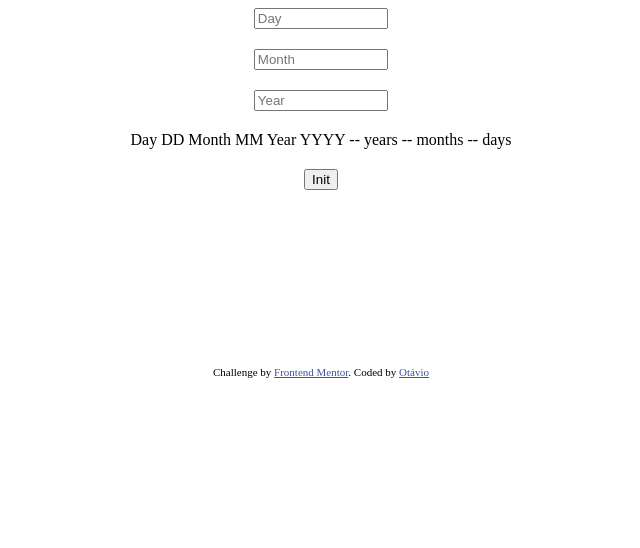
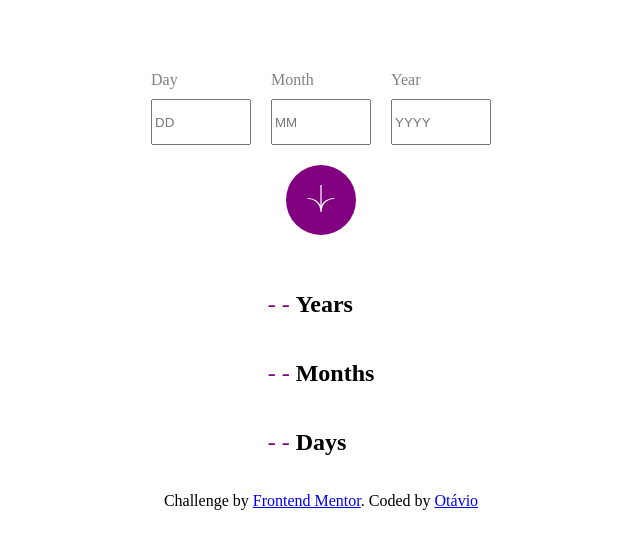
Before and after one commit to VRS-Z/100Dev, a website: page age-calculator-app-main/index.html in a window 1280 px wide. Shown: the whole page, without its empty margins (319-959 px from the left). Drawn offline with Linux system fonts and the light colour scheme.

Commit message:
age-calculator incomplete

```diff
--- a/age-calculator-app-main/app.js
+++ b/age-calculator-app-main/app.js
@@ -1,48 +1,103 @@
-// 1- Acessar o input info
-// 1a- used method get for catch the info field
-// 1b- saved the info at one variable
-// 1c- to use the info at code
+/**
+ *
+ * @param {Number} year
+ * @param {Number} month
+ * @param {Number} day
+ */
+function setDateDiff(years, months, days) {
+  document.querySelector("#resultYear i").innerText = years;
+  document.querySelector("#resultMonth i").innerText = months;
+  document.querySelector("#resultDay i").innerText = days;
+}
 
-// Pegar o ano atual usando new Date()
-// extrair o ano com .getFullYear()
-// Subtrair o ano de nascimento do ano atual
+function isLeapYear(year) {
+  return (year % 4 == 0 && year % 100 != 0) || year % 400 == 0;
+}
 
-// eu quero pegar dois valores de mês
-// Se o mês atual é menor que o mês de nascimento
-// deve diminuir 1 ano
+/**
+ *
+ * @param {Date} date1
+ */
+function getDaysLastMonth(date1) {
+  const FEBRUARY_INDEX = 1;
+  let month = 0;
+  let year = 0;
 
-// se o mês atual é igual
-// comparar o dia atual com o dia de nascimento
-// se o dia ainda não chegou, deve também diminuir a idade
-// Primeiro, subtrair apenas o ano
-// Depois, verificar o ajuste com base no mês e dia
+  if (date1.getMonth() > 0) {
+    month = date1.getMonth() - 1;
+    year = date1.getFullYear();
+  } else {
+    month = 11;
+    year = date1.getFullYear() - 1;
+  }
+
+  return month != FEBRUARY_INDEX
+    ? 30 + ((month % 7) % 2 == 0)
+    : 28 + isLeapYear(year);
+}
+
+/**
+ *
+ * @param {Date} date1
+ * @param {Date} date2
+ */
+function getDayDiff(date1, date2) {
+  const day1 = date1.getDate();
+  const day2 = date2.getDate();
+
+  let remDaysLastMonth = 0;
+  if (day1 < day2) {
+    remDaysLastMonth = getDaysLastMonth(date1);
+  }
+
+  return remDaysLastMonth + day1 - day2;
+}
+
+/**
+ *
+ * @param {Date} date1
+ * @param {Date} date2
+ */
+function getMonthDiff(date1, date2) {
+  const month1 = date1.getMonth();
+  const month2 = date2.getMonth();
+  const monthComplete = date1.getDate() >= date2.getDate();
+
+  let monthBefore = 0;
+  if (month2 > month1 || (month2 == month1 && !monthComplete)) {
+    monthBefore = 12;
+  }
+
+  return monthBefore + (month1 - month2 - 1) + monthComplete;
+}
+/**
+ *
+ * @param {Date} date1
+ * @param {Date} date2
+ */
+function getYearDiff(date1, date2) {
+  const year1 = date1.getFullYear();
+  const year2 = date2.getFullYear();
+
+  const yearComplete =
+    date1.getMonth() > date2.getMonth() ||
+    (date1.getMonth() == date2.getMonth() &&
+      date1.getDate() >= date2.getDate());
+
+  return year1 - year2 - 1 + yearComplete;
+}
 
 function agir() {
-  let dataAtual = new Date().getFullYear();
-  let mesAtual = new Date().getMonth();
-  let diaAtual = new Date().getDay();
+  const bornDate = new Date(
+    /*year=*/ Number(document.getElementById("year").value),
+    /*month=*/ Number(document.getElementById("month").value) - 1,
+    /*day=*/ Number(document.getElementById("day").value)
+  );
+  const nowDate = new Date();
 
-  const birthYear = document.getElementById("year").value;
-  document.getElementById("resultYear").innerHTML =
-    dataAtual - birthYear + " years";
-  if (!birthYear) {
-    return alert("Valor invalido, por favor coloque um número valido");
-  }
-  const birthMonth = document.getElementById("month").value;
-  document.getElementById("resultMonth").innerHTML =
-    mesAtual - birthMonth + " months";
-  if (!birthMonth) {
-    return alert("Valor invalido, por favor coloque um número valido");
-  }
-  const birthDay = document.getElementById("day").value;
-  document.getElementById("resultDay").innerHTML =
-    birthDay - diaAtual + " days";
-  if (!birthDay) {
-    return alert("Valor invalido, por favor coloque um número valido");
-  }
+  const dayDiff = getDayDiff(nowDate, bornDate);
+  const monthDiff = getMonthDiff(nowDate, bornDate);
+  const yearDiff = getYearDiff(nowDate, bornDate);
+
+  setDateDiff(yearDiff, monthDiff, dayDiff);
 }
-
-// Se o campo estiver vazio, retornar um alerta.
-// Quero acessar o campo e conferir se está vazio
-// Se algum campo estiver vazio
-// Retornar alerta
--- a/age-calculator-app-main/assets/stylesheet/style.css
+++ b/age-calculator-app-main/assets/stylesheet/style.css
@@ -1,19 +1,66 @@
-/* .painel {
-  display: flex;
-  flex-direction: row;
-  gap: 3%;
-}
-
-.painel input {
-  max-width: 20%;
-} */
-
 body {
   display: flex;
   flex-direction: column;
   align-items: center;
   gap: 20px;
 }
-input {
-  max-width: 10%;
+
+.container {
+  color: gray;
+  margin-top: 5%;
+  display: flex;
+  flex-direction: row;
+  justify-content: center;
+  gap: 20px;
 }
+
+.sub-container {
+  max-width: 100px;
+  display: flex;
+  flex-direction: column;
+  gap: 10px;
+}
+
+.sub-container input {
+  height: 40px;
+  text-align: start;
+}
+
+.result {
+  margin-top: 20px;
+  display: flex;
+  flex-direction: column;
+  gap: 10px;
+}
+
+.result strong {
+  color: black;
+  font-size: x-large;
+}
+
+.result i {
+  color: purple;
+  font-size: x-large;
+}
+
+.btn {
+  border-radius: 70%;
+  width: 70px;
+  height: 70px;
+  background-color: purple;
+  border: none;
+}
+
+.btn:hover {
+  color: white;
+}
+
+img {
+  height: 40%;
+  border-radius: 50%;
+}
+
+.btn:hover {
+  cursor: pointer;
+  background-color: black;
+}
--- a/age-calculator-app-main/index.html
+++ b/age-calculator-app-main/index.html
@@ -16,28 +16,32 @@
 
     <!-- Feel free to remove these styles or customise in your own stylesheet 👍 -->
     <link rel="stylesheet" href="assets/stylesheet/style.css" />
-    <style>
-      .attribution {
-        font-size: 11px;
-        text-align: center;
-      }
-      .attribution a {
-        color: hsl(228, 45%, 44%);
-      }
-    </style>
   </head>
   <body>
-    <input type="text" placeholder="Day" id="day" />
-    <input type="text" placeholder="Month" id="month" />
-    <input type="text" placeholder="Year" id="year" />
+    <div class="container">
+      <div class="sub-container">
+        <label for="text">Day</label>
+        <input type="text" placeholder="DD" id="day" />
+      </div>
+      <div class="sub-container">
+        <label for="text">Month</label>
+        <input type="text" placeholder="MM" id="month" />
+      </div>
+      <div class="sub-container">
+        <label for="text">Year</label>
+        <input type="text" placeholder="YYYY" id="year" />
+      </div>
+    </div>
 
-    Day DD Month MM Year YYYY -- years -- months -- days
+    <button onclick="agir()" class="btn">
+      <img src="assets/images/icon-arrow.svg" alt="" />
+    </button>
 
-    <button onclick="agir()">Init</button>
-
-    <p id="resultYear"></p>
-    <p id="resultMonth"></p>
-    <p id="resultDay"></p>
+    <div class="result">
+      <p id="resultYear"><i>- - </i><strong> Years</strong></p>
+      <p id="resultMonth"><i>- - </i><strong> Months</strong></p>
+      <p id="resultDay"><i>- - </i><strong> Days</strong></p>
+    </div>
 
     <div class="attribution">
       Challenge by
```
